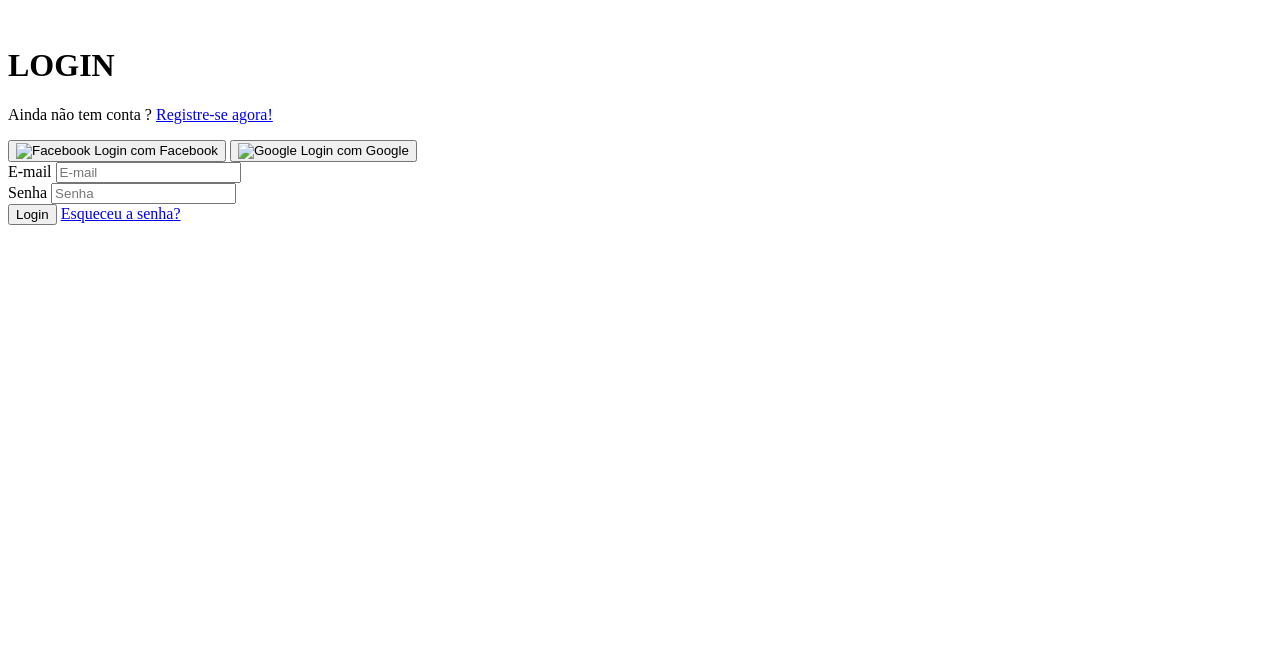
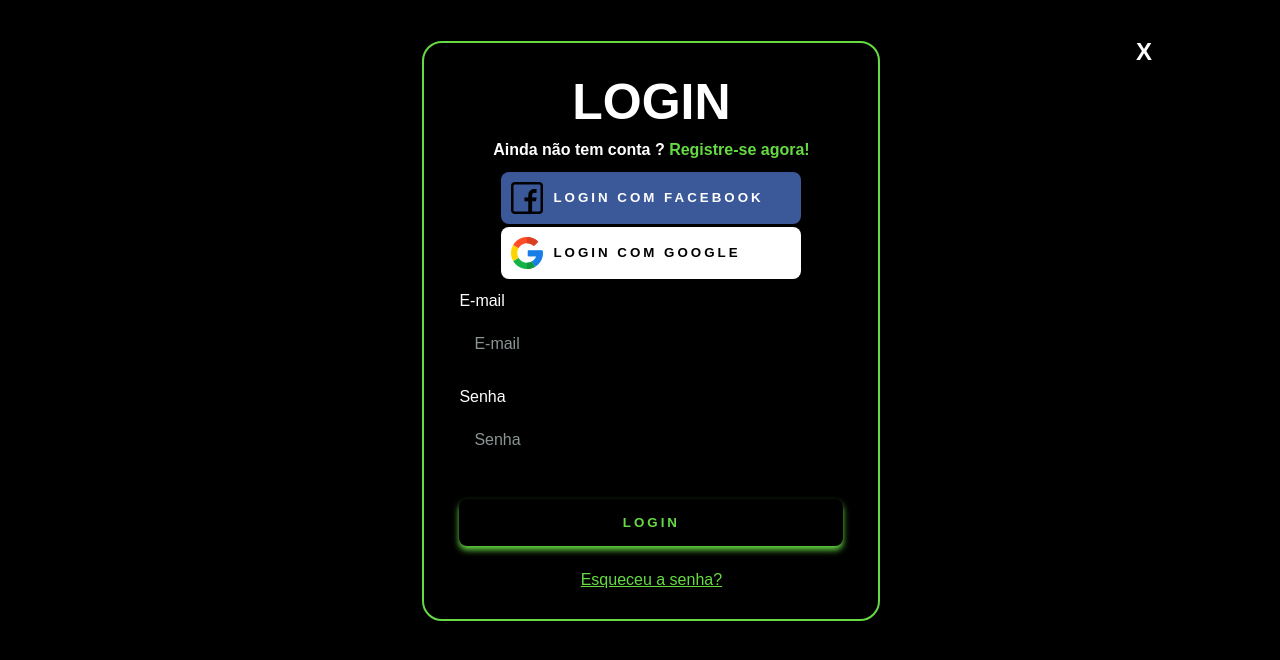
Before and after one commit to Filcst11/Picanhas-Tech, a plain HTML site: page PicanhasTech/html/login.html in a window 1280 px wide. Drawn offline with Linux system fonts and the light colour scheme; the site is published under a folder, as on GitHub Pages, so addresses that start at the root find nothing.

Commit message:
Update login.html

```diff
--- a/PicanhasTech/html/login.html
+++ b/PicanhasTech/html/login.html
@@ -5,7 +5,7 @@
     <meta http-equiv="X-UA-Compatible" content="IE=edge">
     <meta name="viewport" content="width=device-width, initial-scale=1.0">
     <title>Login</title>
-    <link rel="stylesheet" href="/PicanhasTech/css/login.css">
+    <link rel="stylesheet" href="../css/login.css">
     <link rel="preconnect" href="https://fonts.googleapis.com">
     <link rel="preconnect" href="https://fonts.gstatic.com" crossorigin>
     <link href="https://fonts.googleapis.com/css2?family=Montserrat:wght@400;700;800&display=swap" rel="/css/login.css">
@@ -13,20 +13,20 @@
 <body>
     <div class="main-login">
               <div id="BotaoXSair">
-                <a  href="/PicanhasTech/html/home.html" style="text-decoration: none; color: white;">
+                <a  href="home.html" style="text-decoration: none; color: white;">
                   X
                 </a>
               </div>
               <div class="card-login">
                 <h1>LOGIN </h1>
-                <p>Ainda não tem conta ? <a class="registro" href="/PicanhasTech/html/registro.html">Registre-se agora!</a></p>
+                <p>Ainda não tem conta ? <a class="registro" href="registro.html">Registre-se agora!</a></p>
                 <div class="social-buttons">
                     <button class="facebook-button">
-                      <img src="/PicanhasTech/imagens/facebook.png" alt="Facebook">
+                      <img src="../imagens/facebook.png" alt="Facebook">
                       <span>Login com Facebook</span>
                     </button>
                     <button class="google-button">
-                      <img src="/PicanhasTech/imagens/google.png" alt="Google">
+                      <img src="../imagens/google.png" alt="Google">
                         <span>Login com Google</span>
                     </button>
                   </div>
@@ -38,7 +38,7 @@
                     <label for="senha">Senha</label>
                     <input type="password" name="senha" placeholder="Senha">
                 </div>
-                <button class="btn-login" onclick="window.location.href='/PicanhasTech/html/homeCadastrado.html';">Login</button>
+                <button class="btn-login" onclick="window.location.href='homeCadastrado.html';">Login</button>
                 <a href="#" class="esqueceu-senha">Esqueceu a senha?</a>
             </div>
     </div>
```
